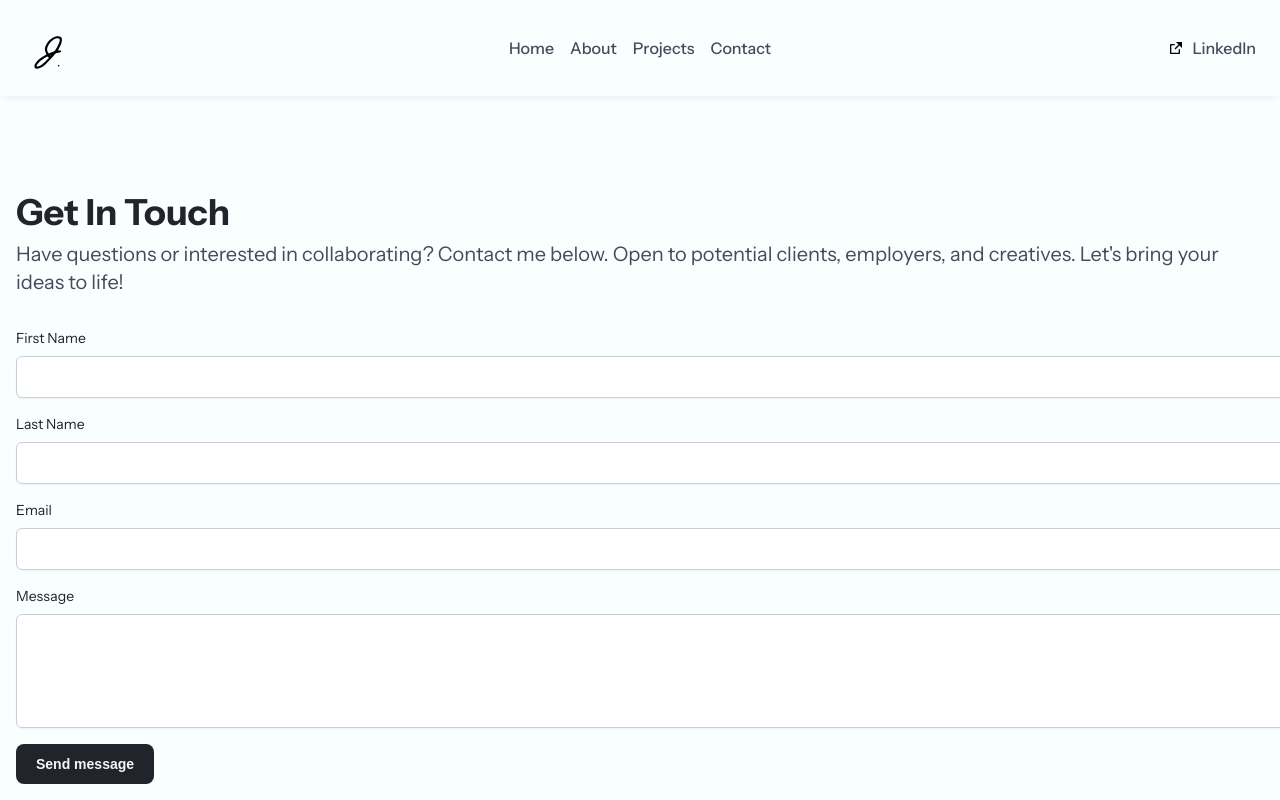
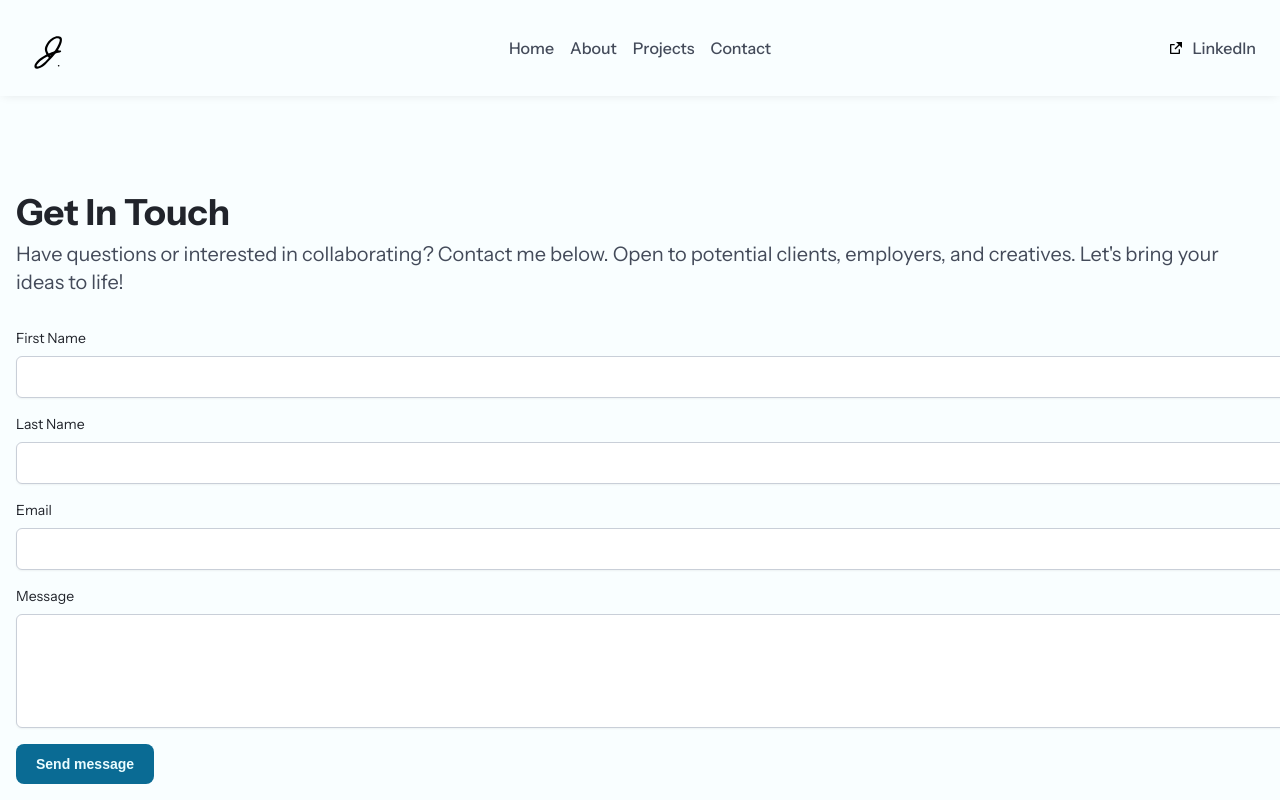
Before and after one commit to Justin-Bento/portfolio, a Next.js app: page /contact in a window 1280 px wide. Shown: the top 800 px of the page. Built offline with nearby package versions, Linux system fonts and the light colour scheme; no server answers.

Commit message:
swpped gray colour for primary

```diff
--- a/styles/contact.module.css
+++ b/styles/contact.module.css
@@ -22,8 +22,8 @@
   line-height: 1.25rem;
   border: transparent;
   font-weight: 600;
-  color: var(--gray-50);
-  background-color: var(--gray-950);
+  color: var(--primary-50);
+  background-color: var(--primary-700);
   transition-property: all;
   transition-timing-function: cubic-bezier(0.4, 0, 0.2, 1);
   transition-duration: 150ms;
```
